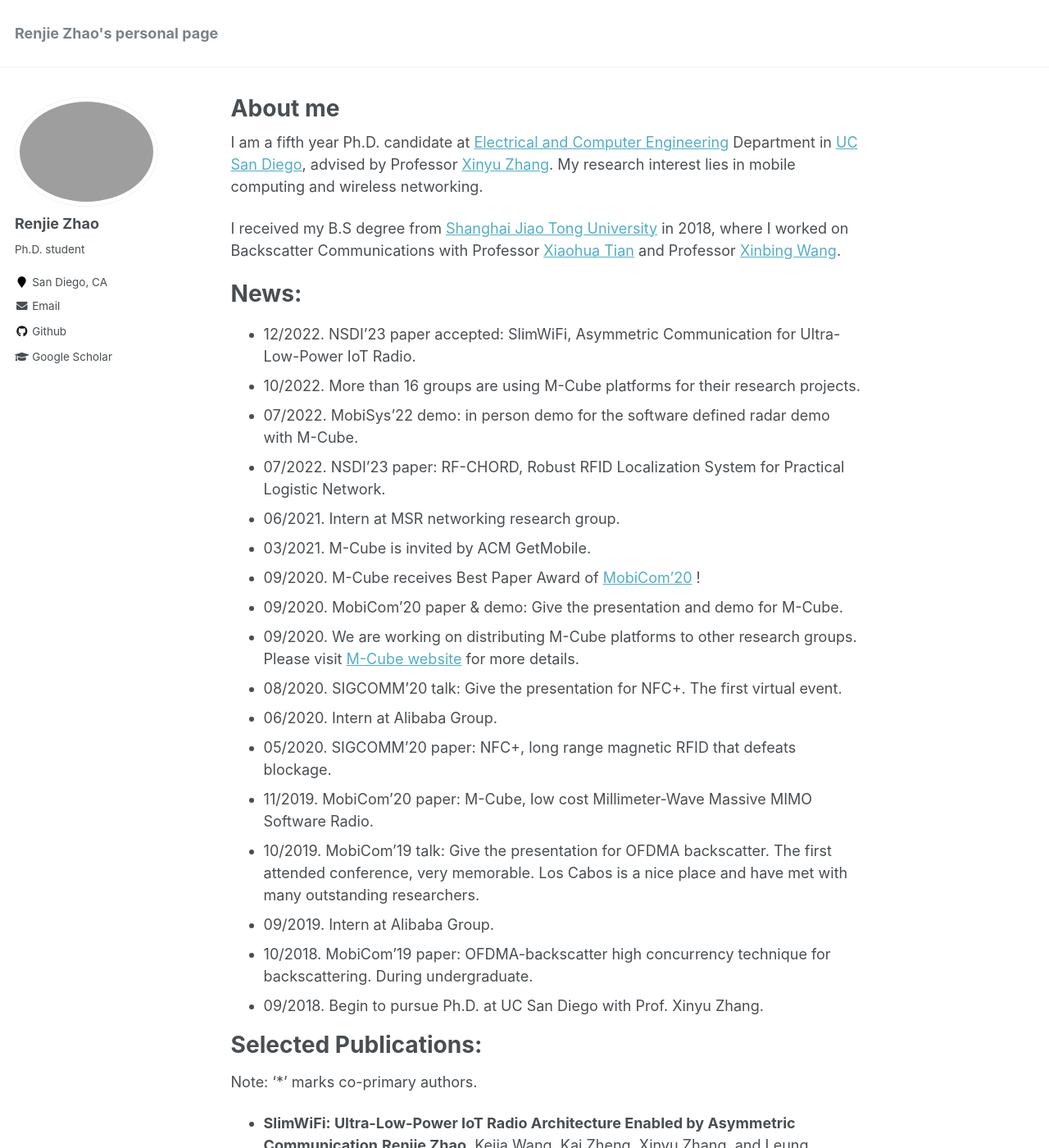
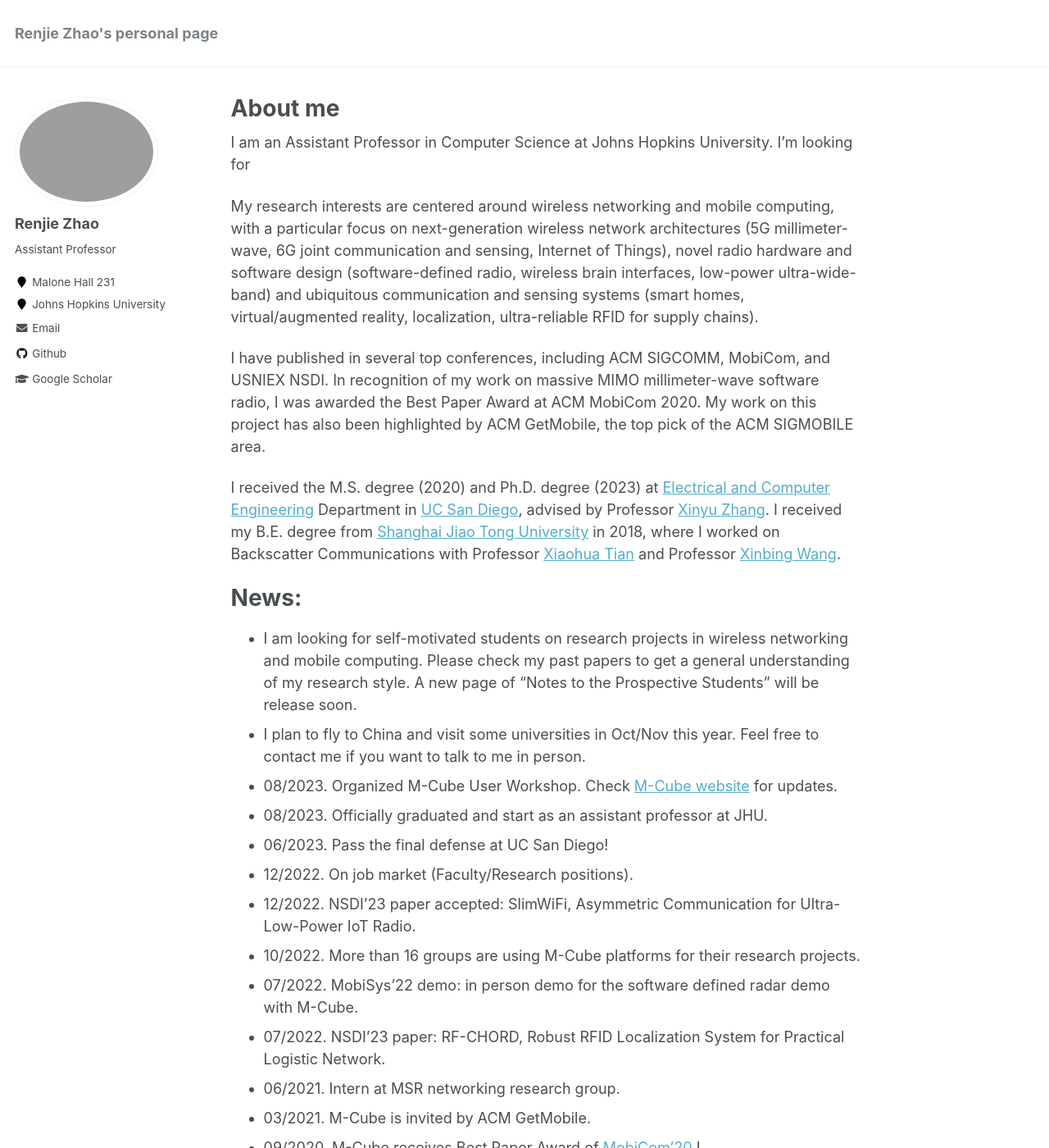
Before and after one commit to mle0108/RenjieZhao.github.io, a Jekyll site: the page built from _pages/about.md, in a window 1280 px wide and 1400 px high. Shown: the whole window at 82% size. Built offline with Jekyll 4.4.1, drawn with Linux system fonts in a browser that asks for light colours; some of the changed text lies outside the part shown.

Commit message:
Faculty update

```diff
--- a/_config.yml
+++ b/_config.yml
@@ -82,12 +82,12 @@ analytics:
 author:
   name             : "Renjie Zhao"
   avatar           : "RenjieZhao.JPG"
-  bio              : "Ph.D. student"
-  location         : "San Diego, CA"
-  employer         :
+  bio              : "Assistant Professor"
+  location         : "Malone Hall 231"
+  employer         : "Johns Hopkins University"
   pubmed           : #"https://www.ncbi.nlm.nih.gov/pubmed/?term=john+snow"
   googlescholar    : "https://scholar.google.com/citations?user=2IrtUS4AAAAJ"
-  email            : r2zhao@ucsd.edu
+  email            : rjzhao@jhu.edu
   researchgate     :  # example: "https://www.researchgate.net/profile/yourprofile"
   uri              :
   bitbucket        :
--- a/_pages/about.md
+++ b/_pages/about.md
@@ -13,13 +13,24 @@ yellow { color: yellow }
 </style>
 
 
-I am a fifth year Ph.D. candidate at [Electrical and Computer Engineering](http://www.ece.ucsd.edu/) Department in [UC San Diego](https://ucsd.edu), advised by Professor [Xinyu Zhang](http://xyzhang.ucsd.edu). My research interest lies in mobile computing and wireless networking.
+I am an Assistant Professor in Computer Science at Johns Hopkins University. I'm looking for
 
-I received my B.S degree from [Shanghai Jiao Tong University](http://en.sjtu.edu.cn/) in 2018, where I worked on Backscatter Communications with Professor [Xiaohua Tian](http://iiot.sjtu.edu.cn/xtian/) and Professor [Xinbing Wang](http://www.cs.sjtu.edu.cn/~wang-xb/).
+My research interests are centered around wireless networking and mobile computing, with a particular focus on next-generation wireless network architectures (5G millimeter-wave, 6G joint communication and sensing, Internet of Things), novel radio hardware and software design (software-defined radio, wireless brain interfaces, low-power ultra-wide-band) and ubiquitous communication and sensing systems (smart homes, virtual/augmented reality, localization, ultra-reliable RFID for supply chains).
+
+I have published in several top conferences, including ACM SIGCOMM, MobiCom, and USNIEX NSDI. In recognition of my work on massive MIMO millimeter-wave software radio, I was awarded the Best Paper Award at ACM MobiCom 2020. My work on this project has also been highlighted by ACM GetMobile, the top pick of the ACM SIGMOBILE area.
+
+I received the M.S. degree (2020) and Ph.D. degree (2023) at [Electrical and Computer Engineering](http://www.ece.ucsd.edu/) Department in [UC San Diego](https://ucsd.edu), advised by Professor [Xinyu Zhang](http://xyzhang.ucsd.edu).
+I received my B.E. degree from [Shanghai Jiao Tong University](http://en.sjtu.edu.cn/) in 2018, where I worked on Backscatter Communications with Professor [Xiaohua Tian](http://iiot.sjtu.edu.cn/xtian/) and Professor [Xinbing Wang](http://www.cs.sjtu.edu.cn/~wang-xb/).
 
 
 News:
 ======
+* I am looking for self-motivated students on research projects in wireless networking and mobile computing. Please check my past papers to get a general understanding of my research style. A new page of "Notes to the Prospective Students" will be release soon.
+* I plan to fly to China and visit some universities in Oct/Nov this year. Feel free to contact me if you want to talk to me in person.
+* 08/2023. Organized M-Cube User Workshop. Check [M-Cube website](http://m3.ucsd.edu/sdr/) for updates.
+* 08/2023. Officially graduated and start as an assistant professor at JHU.
+* 06/2023. Pass the final defense at UC San Diego!
+* 12/2022. On job market (Faculty/Research positions).
 * 12/2022. NSDI'23 paper accepted: SlimWiFi, Asymmetric Communication for Ultra-Low-Power IoT Radio.
 * 10/2022. More than 16 groups are using M-Cube platforms for their research projects.
 * 07/2022. MobiSys'22 demo: in person demo for the software defined radar demo with M-Cube.
@@ -42,11 +53,16 @@ News:
 Selected Publications:
 ======
 Note: ‘*’ marks co-primary authors.
+* **Enabling OFDMA in Wi-Fi Backscatter**
+Fengyuan Zhu, **Renjie Zhao**, Bingbing Wang, Xinbing Wang, Xinping Guan, Chenghu Zhou, and Xiaohua Tian
+IEEE/ACM Transactions on Networking, 2023
+[[Link](https://ieeexplore.ieee.org/abstract/document/10176347)]
+
 * **SlimWiFi: Ultra-Low-Power IoT Radio Architecture Enabled by Asymmetric Communication**
 **Renjie Zhao**, Kejia Wang, Kai Zheng, Xinyu Zhang, and Leung Vincent
 20th USENIX Symposium on Networked Systems Design and Implementation (**NSDI**), 2023
 (46 out of 288 submissions, acceptance ratio: 16.0%)
-[ Full Paper: available after camera ready]
+[ Full Paper: [PDF](https://renjiezhao.github.io/files/SlimWiFi_paper.pdf)]
 
 * **RF-Chord: Towards Deployable RFID Localization System for Logistic Networks**
 Bo Liang, Purui Wang, **Renjie Zhao**, Pengyu Zhang, Xinyu Zhang, Hongqiang Harry Liu and Chenren Xu
```
Also changed, not shown: 3 other files.
